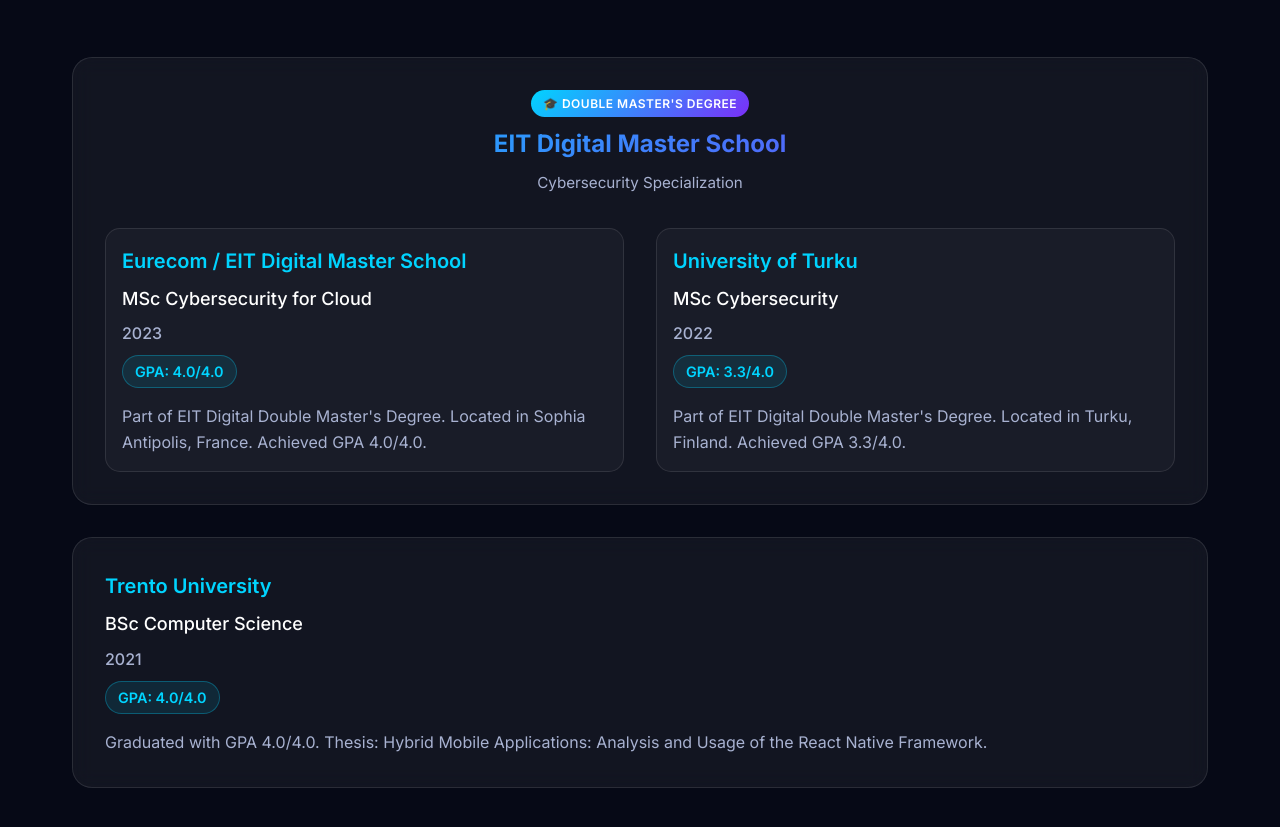
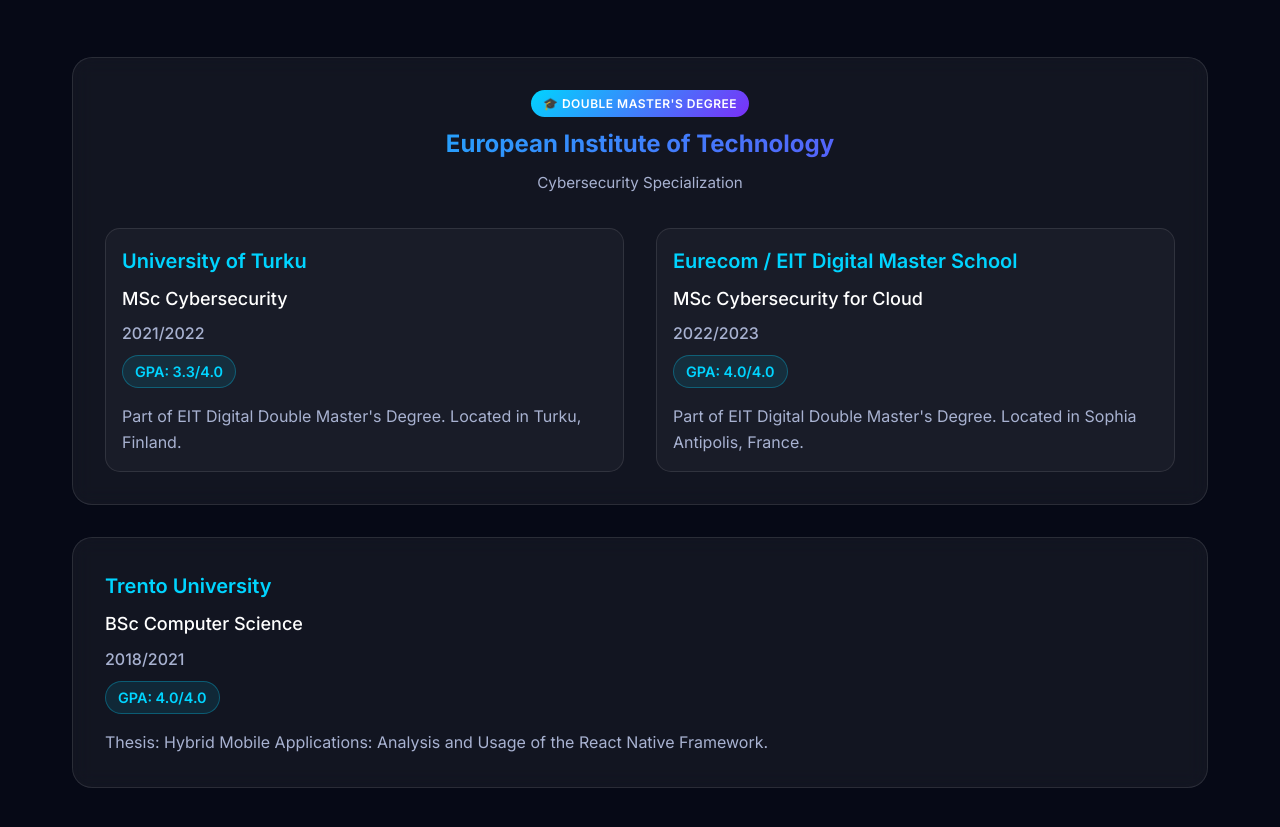
Before and after one commit to bertomaa/marcobertolino.dev, a plain HTML site: page index.html in a window 1280 px wide. Shown: the part 1800-2627 px from the top of the page. Drawn offline with nearby package versions, Linux system fonts and the light colour scheme; animation ran at ten frames a second.

Commit message:
updated cv, small fixes

```diff
--- a/css/style.css
+++ b/css/style.css
@@ -302,7 +302,7 @@ body {
 .glass-card:hover {
     border-color: var(--primary);
     box-shadow: 0 8px 32px rgba(0, 212, 255, 0.15);
-    transform: translateY(-5px);
+    /* transform: translateY(-5px); */
 }
 
 /* About Section */
@@ -417,7 +417,7 @@ body {
     background: rgba(0, 212, 255, 0.05);
     border-color: var(--primary);
     box-shadow: 0 8px 32px rgba(0, 212, 255, 0.15);
-    transform: translateY(-5px);
+    /* transform: translateY(-5px); */
 }
 
 .degree-institution {
--- a/data.json
+++ b/data.json
@@ -11,29 +11,29 @@
     },
     "degrees": [
         {
+            "institution": "University of Turku",
+            "degree": "MSc Cybersecurity",
+            "year": "2021/2022",
+            "grade": "3.3/4.0",
+            "description": "Part of EIT Digital Double Master's Degree. Located in Turku, Finland.",
+            "degreeGroup": "eit-digital",
+            "isPrimary": false
+        },
+        {
             "institution": "Eurecom / EIT Digital Master School",
             "degree": "MSc Cybersecurity for Cloud",
-            "year": "2023",
+            "year": "2022/2023",
             "grade": "4.0/4.0",
-            "description": "Part of EIT Digital Double Master's Degree. Located in Sophia Antipolis, France. Achieved GPA 4.0/4.0.",
+            "description": "Part of EIT Digital Double Master's Degree. Located in Sophia Antipolis, France.",
             "degreeGroup": "eit-digital",
             "isPrimary": true
         },
         {
-            "institution": "University of Turku",
-            "degree": "MSc Cybersecurity",
-            "year": "2022",
-            "grade": "3.3/4.0",
-            "description": "Part of EIT Digital Double Master's Degree. Located in Turku, Finland. Achieved GPA 3.3/4.0.",
-            "degreeGroup": "eit-digital",
-            "isPrimary": false
-        },
-        {
             "institution": "Trento University",
             "degree": "BSc Computer Science",
-            "year": "2021",
+            "year": "2018/2021",
             "grade": "4.0/4.0",
-            "description": "Graduated with GPA 4.0/4.0. Thesis: Hybrid Mobile Applications: Analysis and Usage of the React Native Framework."
+            "description": "Thesis: Hybrid Mobile Applications: Analysis and Usage of the React Native Framework."
         }
     ],
     "experience": [
--- a/js/app.js
+++ b/js/app.js
@@ -124,7 +124,7 @@
             groupCard.innerHTML = `
                 <div class="double-degree-header">
                     <div class="degree-badge">🎓 Double Master's Degree</div>
-                    <h3 class="double-degree-title">EIT Digital Master School</h3>
+                    <h3 class="double-degree-title">European Institute of Technology</h3>
                     <p class="double-degree-subtitle">Cybersecurity Specialization</p>
                 </div>
                 <div class="double-degree-institutions">
```
Also changed, not shown: 1 other file.
